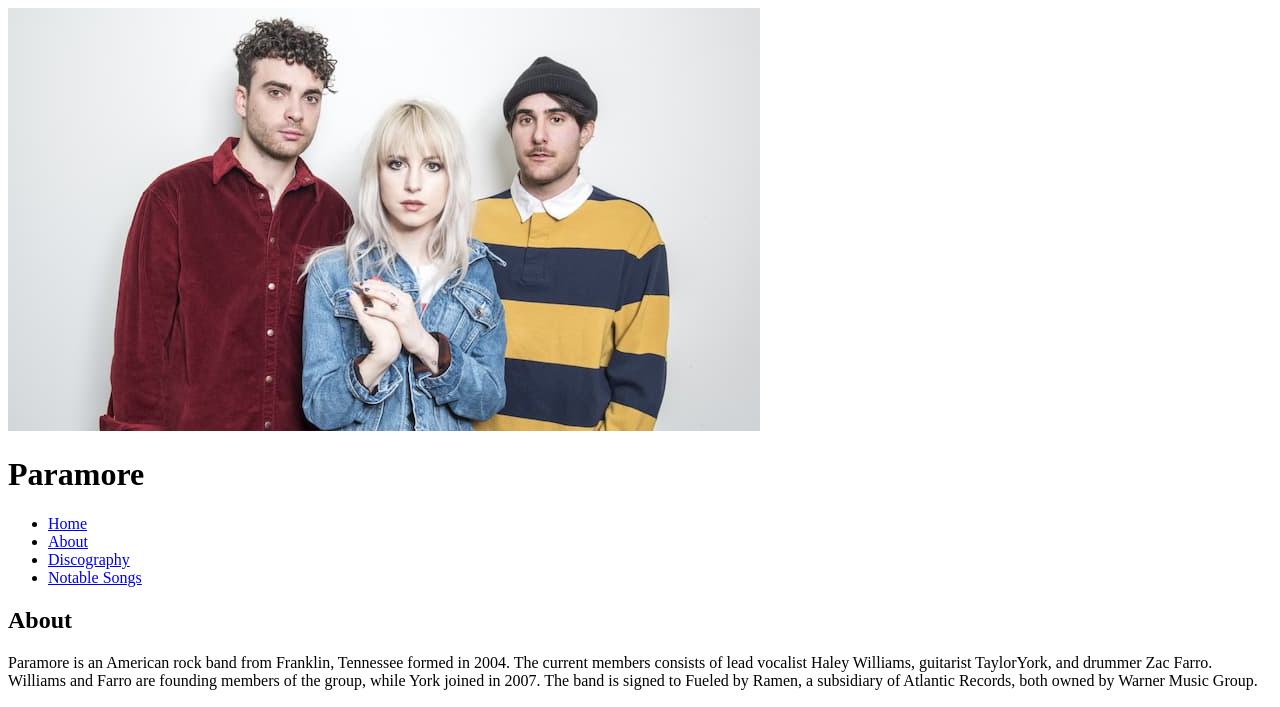
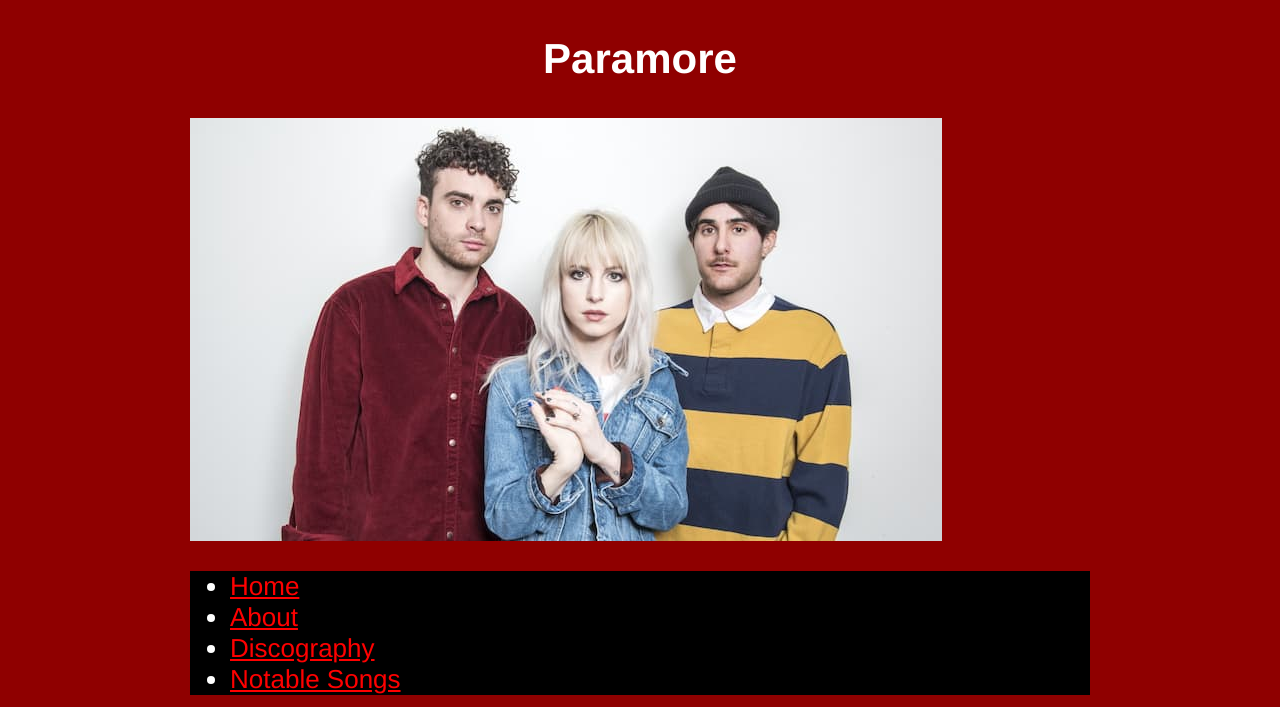
Before and after one commit to flamingasian/m4-hw4-Tran-Adrianna, a plain HTML site: page index.html in a window 1280 px wide. Shown: the top 707 px of the page. Drawn offline with Linux system fonts and the light colour scheme.

Commit message:
modify file

```diff
--- a/index.html
+++ b/index.html
@@ -6,13 +6,15 @@
     <meta name="viewport" content="width=device-width, initial-scale=1.0">
     <meta name="description" content="This website is about Paramore" >
     <title> Paramore </title>
-    <link ref="stylesheet" href="styles.css"
+    <link rel="stylesheet" href="styles.css"
 </head>
 <body>
     <header>
+        <section class="Banner">
+        <h1> Paramore </h1>
+        </section>
         <img src="Paramore.jpg" alt="Paramore" width="752" height="423"/>
-        <h1> Paramore </h1>
-
+    <section id="nav">
         <nav>
             <ul>
                 <li><a href="index.html">Home</a></li>
@@ -21,8 +23,8 @@
                 <li><a href=#notable-songs>Notable Songs</a></li>
             </ul>
         </nav>
+        </section>
     </header>
-
     <main>
         <section id="about">
             <h2> About </h2>
--- a/styles.css
+++ b/styles.css
@@ -1,3 +1,51 @@
 body {
-    background-color: red;
+    background-color: rgb(143, 0, 0);
+    color: white;
+    max-width: 900px;
+    margin:auto
 }
+
+h1 {
+    font-size: 42px;
+}
+
+* {
+    font-family: 'Franklin Gothic Medium', 'Arial Narrow', Arial, sans-serif;
+}
+
+#nav {
+    background-color: black;
+    font-size: 26px;
+}
+
+a:link {
+    color: red
+}
+
+a:visited {
+    color: rgb(199, 104, 104)
+}
+
+#about {
+    text-align: center;
+}
+
+h2, h3 {
+    font-size: 30px;
+}
+
+main {
+    font-size: 20px;
+}
+
+h1, h3 {
+    text-align: center;
+}
+
+section > h2 {
+    text-decoration: underline overline;
+}
+
+h2 + ul {
+    color: rgb(253, 105, 105)
+}
```
Also changed, not shown: note.png (added), riot.png (added).
